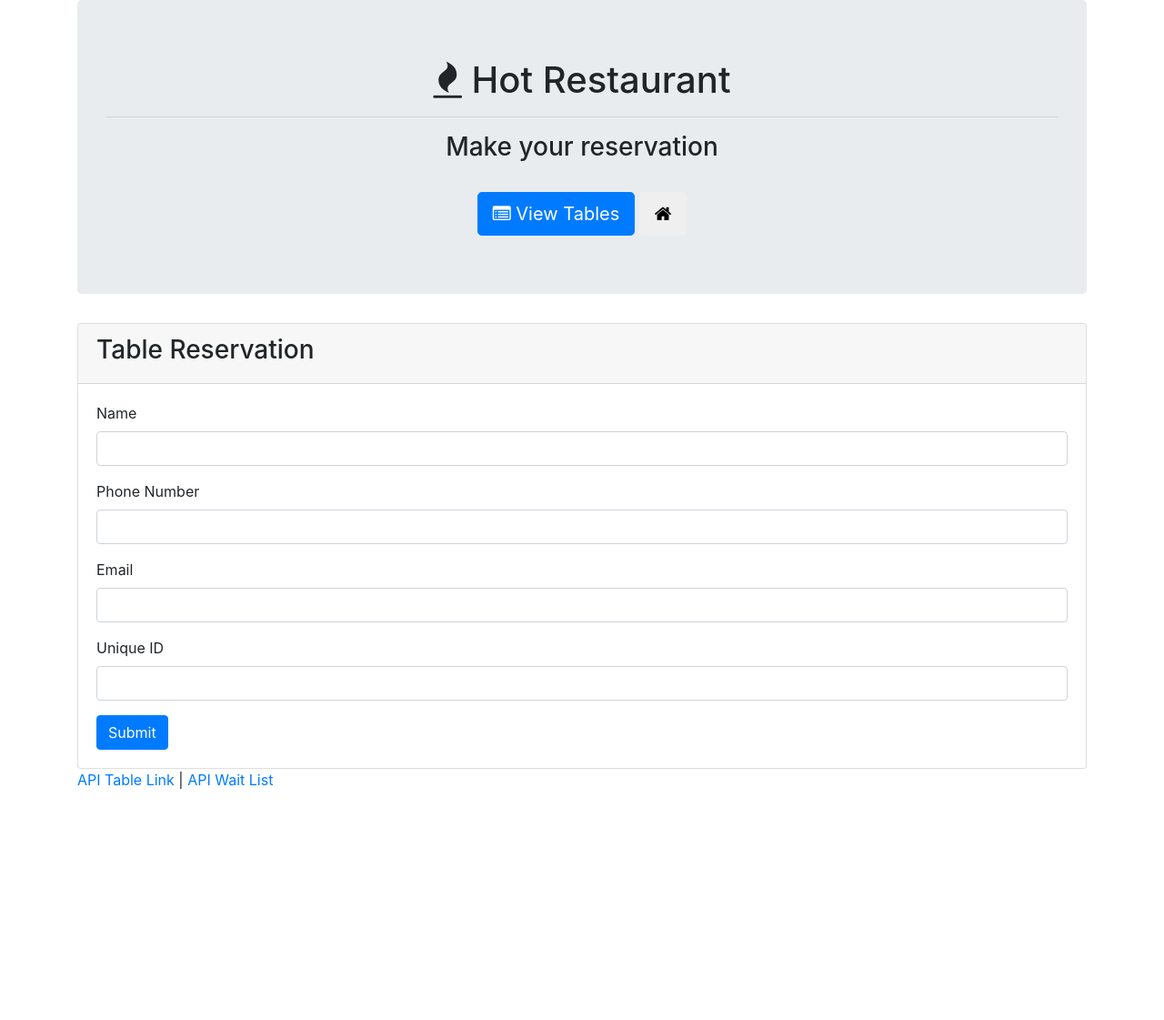
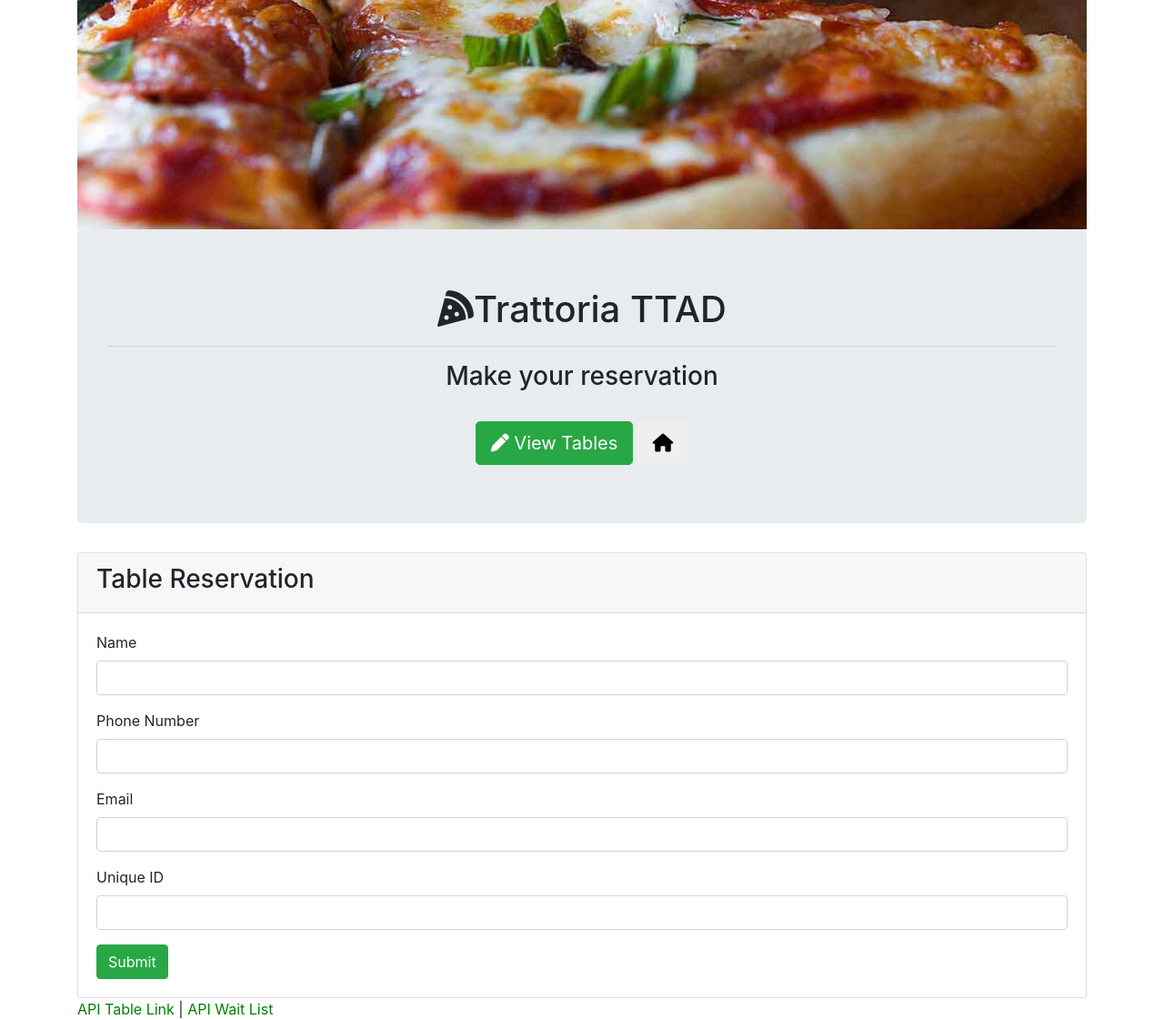
Before and after one commit to TristanPostley/HotRestaurant, a plain HTML site: page reservation.html in a window 1280 px wide. Shown: the whole page at 91% size. Before the commit the page ends 869 px from the top, so only its background shows below. Drawn offline with nearby package versions, Linux system fonts and the light colour scheme.

Commit message:
all pages linked

```diff
--- a/reservation.html
+++ b/reservation.html
@@ -5,7 +5,9 @@
   <title>Hot Restaurant</title>
   <!-- Latest compiled and minified CSS & JS -->
   <link rel="stylesheet" href="https://maxcdn.bootstrapcdn.com/bootstrap/4.0.0/css/bootstrap.min.css">
-  <link rel="stylesheet" href="https://stackpath.bootstrapcdn.com/font-awesome/4.7.0/css/font-awesome.min.css">
+  <script src="https://kit.fontawesome.com/e9366a06fb.js" crossorigin="anonymous"></script>
+  <!-- <link rel="stylesheet" href="https://stackpath.bootstrapcdn.com/font-awesome/4.7.0/css/font-awesome.min.css"> -->
+  <link rel="stylesheet" href="style.css">
   <script src="https://code.jquery.com/jquery.js"></script>
   <script src="https://maxcdn.bootstrapcdn.com/bootstrap/4.0.0/js/bootstrap.min.js"></script>
 
@@ -13,13 +15,16 @@
 <body>
 
   <div class="container">
+    <div class = "imagediv">
+      <img src="assets/pizza.jpg" alt="pizza" class="d-block w-100 img">
+    </div>
     <div class="jumbotron text-center">
-      <h1><span class="fa fa-fire"></span> Hot Restaurant</h1>
+      <h1><span><i class="fas fa-pizza-slice"></i></span>Trattoria TTAD</h1>
       <hr>
       <h3>Make your reservation</h3>
       <br>
-      <a href="/tables"><button class="btn btn-lg btn-primary"><span class="fa fa-list-alt"></span> View Tables</button></a>
-      <a href="/"><button class="btn btn-lg btn-default"><span class="fa fa-home"></span></button></a>
+      <a href="tables.html"><button class="btn btn-success btn-lg"><i class="fas fa-pen"></i></span> View Tables </button></a>
+      <a href="index.html"><button class="btn btn-lg btn-default"><span class="fa fa-home"></span></button></a>
     </div>
     <div class="row">
 
@@ -54,7 +59,7 @@
 
             </form>
             <div class="text-left">
-              <button type="submit" class="btn btn-primary btn-md" id="submit-btn">Submit</button>
+              <button type="submit" class="btn btn-success btn-md" id="submit-btn">Submit</button>
             </div>
           </div>
         </div>
--- a/style.css
+++ b/style.css
@@ -9,3 +9,15 @@ a {
 a:visited {
     color: red;
 }
+
+/* .imagediv {
+    height: 40px;
+    background-image: url("assets/pizza.jpg");
+    background-size: cover;
+} */
+
+.img {
+    object-fit: cover;
+    object-position: bottom;
+    height: 252px;
+}
```
Also changed, not shown: tables.html (+9 -4 lines), 1 other file.
